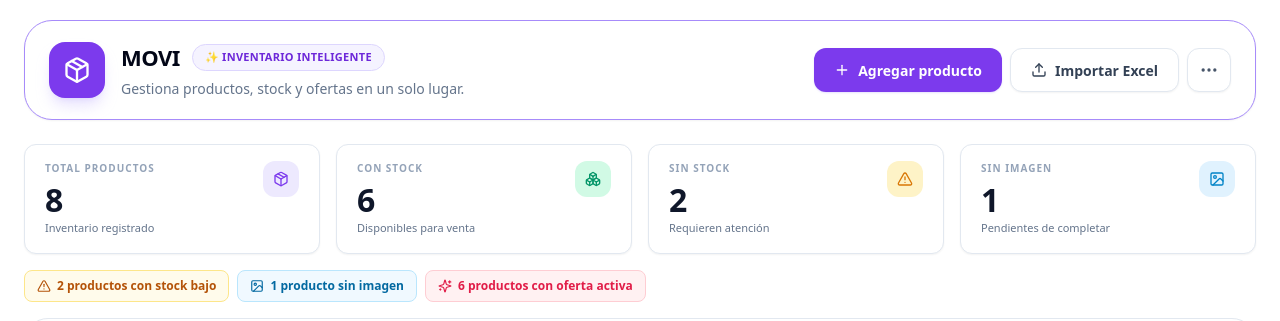
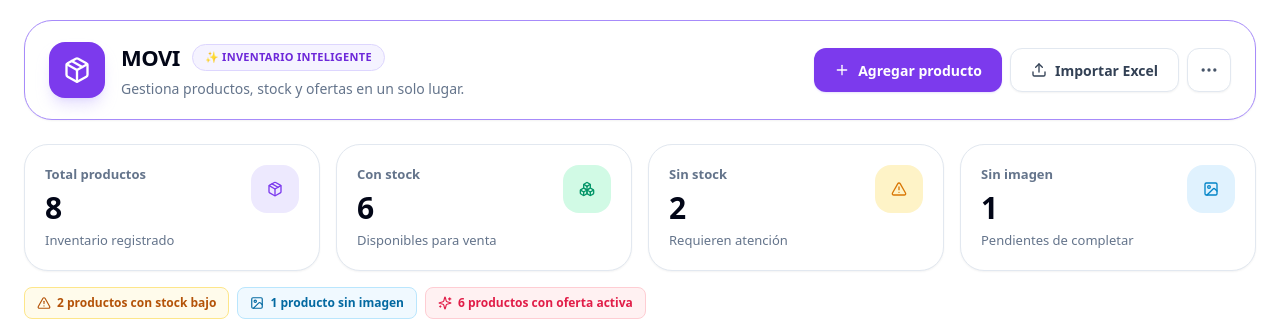
Before and after one commit to Kruzado22/movi-dashboard, a React (Vite) app: page / in a window 1280 px wide. Shown: the top 321 px of the page. Built offline with nearby package versions, Linux system fonts and the light colour scheme.

Commit message:
Mejorar MetricCard estilo premium

```diff
--- a/src/components/products/MetricCard.tsx
+++ b/src/components/products/MetricCard.tsx
@@ -1,13 +1,13 @@
 import type { ReactNode } from "react";
 import { TrendingUp, TrendingDown } from "lucide-react";
 
-type Props = {
+type MetricCardProps = {
   title: string;
-  value: number;
+  value: number | string;
   subtitle: string;
   icon: ReactNode;
-  accentBg: string;
-  accentText: string;
+  accentBg?: string;
+  accentText?: string;
   trend?: "up" | "down";
   trendLabel?: string;
 };
@@ -17,45 +17,49 @@ export default function MetricCard({
   value,
   subtitle,
   icon,
-  accentBg,
-  accentText,
+  accentBg = "bg-violet-100",
+  accentText = "text-violet-600",
   trend,
   trendLabel,
-}: Props) {
+}: MetricCardProps) {
   return (
-    <div className="rounded-xl border border-slate-200 bg-white px-5 py-4 shadow-sm transition-shadow hover:shadow-md">
-      <div className="flex items-start justify-between gap-3">
-        <div className="min-w-0 flex-1">
-          <p className="text-[10px] font-bold uppercase tracking-widest text-slate-400">
-            {title}
-          </p>
-          <p className="mt-2 text-[2rem] font-black tabular-nums leading-none tracking-tight text-slate-900">
-            {value}
-          </p>
-          <p className="mt-1 text-[11px] text-slate-500">{subtitle}</p>
+    <div className="rounded-[24px] border border-slate-200 bg-white p-5 shadow-sm transition hover:shadow-md">
+      <div className="flex items-start justify-between gap-4">
+        <div className="min-w-0">
+          <p className="text-[13px] font-semibold text-slate-500">{title}</p>
+
+          <div className="mt-2 flex items-end gap-2">
+            <h3 className="text-[30px] font-black leading-none tracking-tight text-slate-950">
+              {value}
+            </h3>
+          </div>
+
+          <p className="mt-2 text-[13px] text-slate-500">{subtitle}</p>
+
+          {trendLabel && (
+            <div
+              className={`mt-3 inline-flex items-center gap-1.5 rounded-full px-2.5 py-1 text-[11px] font-semibold ${
+                trend === "down"
+                  ? "bg-amber-50 text-amber-700"
+                  : "bg-emerald-50 text-emerald-700"
+              }`}
+            >
+              {trend === "down" ? (
+                <TrendingDown className="h-3.5 w-3.5" />
+              ) : (
+                <TrendingUp className="h-3.5 w-3.5" />
+              )}
+              {trendLabel}
+            </div>
+          )}
         </div>
+
         <div
-          className={`flex h-9 w-9 shrink-0 items-center justify-center rounded-xl ${accentBg}`}
+          className={`flex h-12 w-12 shrink-0 items-center justify-center rounded-2xl ${accentBg} ${accentText}`}
         >
-          <span className={accentText}>{icon}</span>
+          {icon}
         </div>
       </div>
-      {trend && trendLabel && (
-        <div className="mt-3 flex items-center gap-1 border-t border-slate-100 pt-2.5">
-          {trend === "up" ? (
-            <TrendingUp className="h-3 w-3 text-emerald-500" />
-          ) : (
-            <TrendingDown className="h-3 w-3 text-rose-500" />
-          )}
-          <span
-            className={`text-[11px] font-semibold ${
-              trend === "up" ? "text-emerald-600" : "text-rose-600"
-            }`}
-          >
-            {trendLabel}
-          </span>
-        </div>
-      )}
     </div>
   );
 }
```
